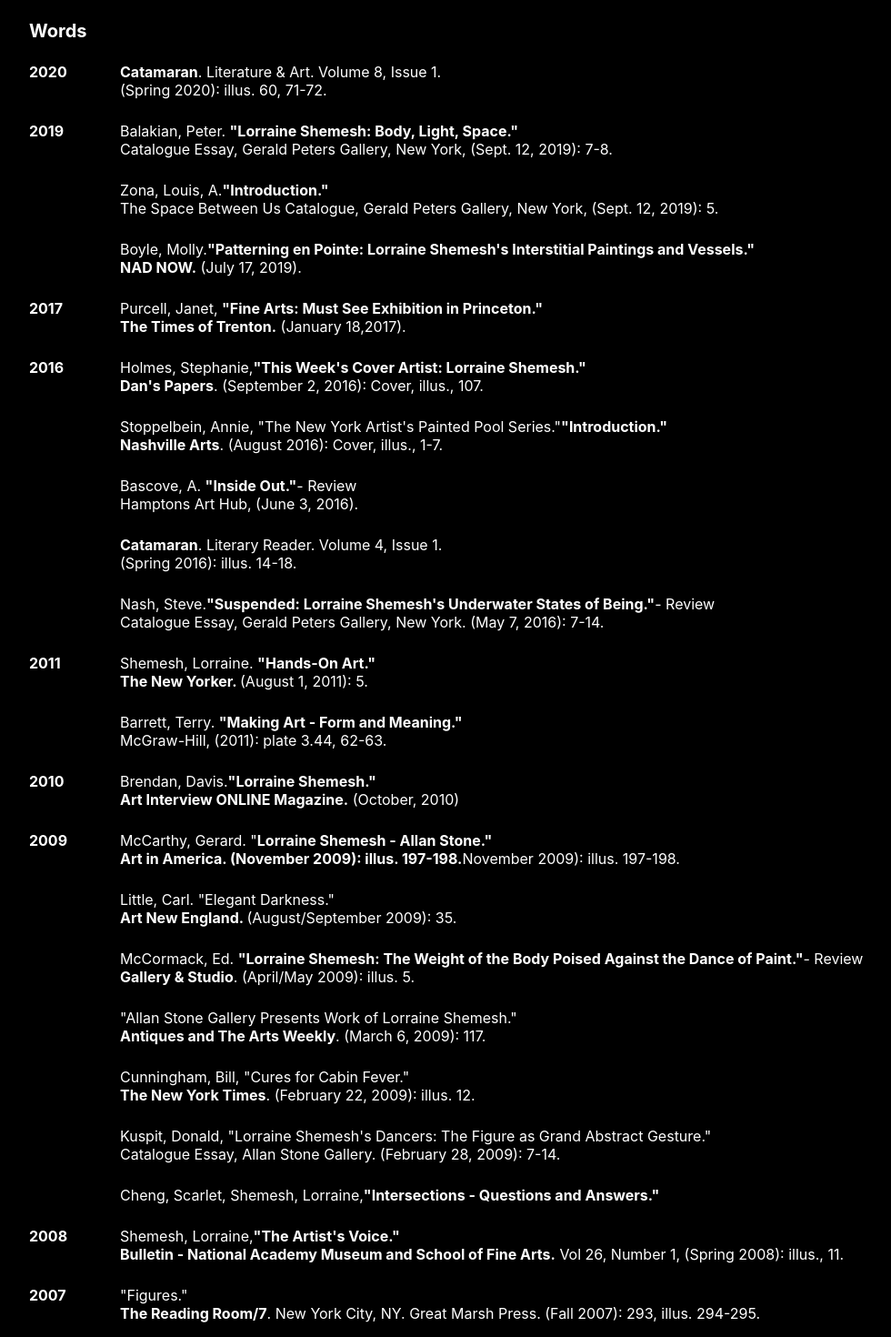
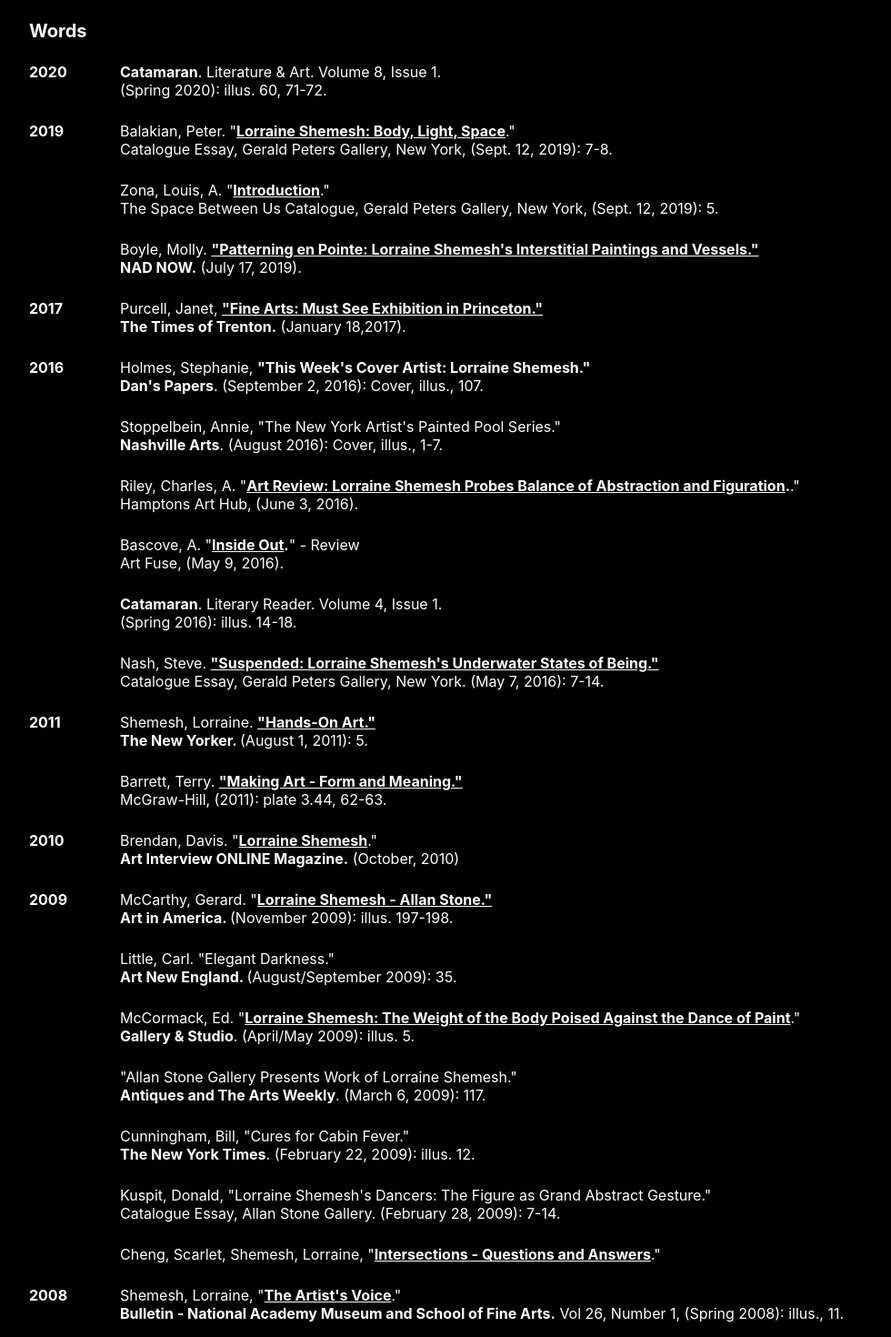
Before and after one commit to aishatoule/lorraine-shemesh-site, a React (Create React App) app: page /words in a window 1280 px wide. Shown: the part 680-2150 px from the top of the page at 91% size, without its empty margins (278-1258 px from the left). Built offline with nearby package versions, Linux system fonts and the light colour scheme; grey boxes are pictures that could not be loaded; what redux-immutable-state-invariant would draw is missing.

Commit message:
making links white underlined, fixes to text

```diff
--- a/src/components/pages/Words.js
+++ b/src/components/pages/Words.js
@@ -21,15 +21,15 @@
                     <p className="exhibition-year"><b>2019</b></p>
                     <div className="exhibition-content-right">
                         <div className="exhibition-container">
-                            <p className="exhibition-name">Balakian, Peter. <b><a href="http://www.lorraineshemesh.com/bibliography/biblio_balakian.html" >"Lorraine Shemesh: Body, Light, Space."</a></b></p>
+                            <p className="exhibition-name">Balakian, Peter. "<b><a href="http://www.lorraineshemesh.com/bibliography/biblio_balakian.html" >Lorraine Shemesh: Body, Light, Space</a></b>."</p>
                             <p className="exhibition-name">Catalogue Essay, Gerald Peters Gallery, New York, (Sept. 12, 2019): 7-8.</p>
                         </div>
                         <div className="exhibition-container">
-                            <p className="exhibition-name">Zona, Louis, A.<b><a href="https://unruffled-knuth-c3e5aa.netlify.app/">"Introduction."</a></b></p>
+                            <p className="exhibition-name">Zona, Louis, A. "<b><a href="https://unruffled-knuth-c3e5aa.netlify.app/">Introduction</a></b>."</p>
                             <p className="exhibition-name">The Space Between Us Catalogue, Gerald Peters Gallery, New York, (Sept. 12, 2019): 5.</p>
                         </div>
                         <div className="exhibition-container">
-                            <p className="exhibition-name">Boyle, Molly.<b><a target="_blank" rel="noopener noreferrer" href="https://www.nadnowjournal.org/reviews/patterning-en-pointe-lorraine-shemeshs-interstitial-paintings-and-vessels/">"Patterning en Pointe: Lorraine Shemesh's Interstitial Paintings and Vessels."</a></b></p>
+                            <p className="exhibition-name">Boyle, Molly. <b><a target="_blank" rel="noopener noreferrer" href="https://www.nadnowjournal.org/reviews/patterning-en-pointe-lorraine-shemeshs-interstitial-paintings-and-vessels/">"Patterning en Pointe: Lorraine Shemesh's Interstitial Paintings and Vessels."</a></b></p>
                             <p className="exhibition-name"><b>NAD NOW.</b> (July 17, 2019).</p>
                         </div>
                     </div>
@@ -47,23 +47,27 @@
                     <p className="exhibition-year"><b>2016</b></p>
                     <div className="exhibition-content-right">
                         <div className="exhibition-container">
-                            <p className="exhibition-name">Holmes, Stephanie,<b><a href="https://unruffled-knuth-c3e5aa.netlify.app/">"This Week's Cover Artist: Lorraine Shemesh."</a></b></p>
+                            <p className="exhibition-name">Holmes, Stephanie, <b>"This Week's Cover Artist: Lorraine Shemesh."</b></p>
                             <p className="exhibition-name"><b>Dan's Papers</b>. (September 2, 2016): Cover, illus., 107.</p>
                         </div>
                         <div className="exhibition-container">
-                            <p className="exhibition-name">Stoppelbein, Annie, "The New York Artist's Painted Pool Series."<b><a href="https://unruffled-knuth-c3e5aa.netlify.app/">"Introduction."</a></b></p>
+                            <p className="exhibition-name">Stoppelbein, Annie, "The New York Artist's Painted Pool Series."</p>
                             <p className="exhibition-name"><b>Nashville Arts</b>. (August 2016): Cover, illus., 1-7.</p>
                         </div>
                         <div className="exhibition-container">
-                            <p className="exhibition-name">Bascove, A. <b><a href="https://unruffled-knuth-c3e5aa.netlify.app/">"Inside Out."</a></b>- Review</p>
+                            <p className="exhibition-name">Riley, Charles, A. "<b><a href="https://unruffled-knuth-c3e5aa.netlify.app/">Art Review: Lorraine Shemesh Probes Balance of Abstraction and Figuration</a>.</b>."</p>
                             <p className="exhibition-name">Hamptons Art Hub, (June 3, 2016).</p>
+                        </div>
+                        <div className="exhibition-container">
+                            <p className="exhibition-name">Bascove, A. "<b><a href="https://unruffled-knuth-c3e5aa.netlify.app/">Inside Out</a>.</b>" - Review</p>
+                            <p className="exhibition-name">Art Fuse, (May 9, 2016).</p>
                         </div>
                         <div className="exhibition-container">
                             <p className="exhibition-name"><b>Catamaran</b>. Literary Reader. Volume 4, Issue 1.</p>
                             <p className="exhibition-name">(Spring 2016): illus. 14-18.</p>
                         </div>
                         <div className="exhibition-container">
-                            <p className="exhibition-name">Nash, Steve.<b><a href="https://unruffled-knuth-c3e5aa.netlify.app/">"Suspended: Lorraine Shemesh's Underwater States of Being."</a></b>- Review</p>
+                            <p className="exhibition-name">Nash, Steve. <b><a href="https://unruffled-knuth-c3e5aa.netlify.app/">"Suspended: Lorraine Shemesh's Underwater States of Being."</a></b></p>
                             <p className="exhibition-name">Catalogue Essay, Gerald Peters Gallery, New York. (May 7, 2016): 7-14.</p>
                         </div>
                     </div>
@@ -85,7 +89,7 @@
                 <p className="exhibition-year"><b>2010</b></p>
                 <div className="exhibition-content-right">
                     <div className="exhibition-container">
-                        <p className="exhibition-name">Brendan, Davis.<b><a href="https://unruffled-knuth-c3e5aa.netlify.app/">"Lorraine Shemesh."</a></b></p>
+                        <p className="exhibition-name">Brendan, Davis. "<b><a href="https://unruffled-knuth-c3e5aa.netlify.app/">Lorraine Shemesh</a></b>."</p>
                         <p className="exhibition-name"><b>Art Interview ONLINE Magazine.</b> (October, 2010)</p>
                     </div>
                 </div>
@@ -95,14 +99,14 @@
                 <div className="exhibition-content-right">
                     <div className="exhibition-container">
                         <p className="exhibition-name">McCarthy, Gerard. "<b><a href="https://unruffled-knuth-c3e5aa.netlify.app/">Lorraine Shemesh - Allan Stone."</a></b></p>
-                        <p className="exhibition-name"><b>Art in America. (November 2009): illus. 197-198.</b>November 2009): illus. 197-198.</p>
+                        <p className="exhibition-name"><b>Art in America. </b>(November 2009): illus. 197-198.</p>
                     </div>
                     <div className="exhibition-container">
                         <p className="exhibition-name">Little, Carl. "Elegant Darkness."</p>
                         <p className="exhibition-name"><b>Art New England. </b>(August/September 2009): 35.</p>
                     </div>
                     <div className="exhibition-container">
-                        <p className="exhibition-name">McCormack, Ed. <b><a href="https://unruffled-knuth-c3e5aa.netlify.app/">"Lorraine Shemesh: The Weight of the Body Poised Against the Dance of Paint."</a></b>- Review</p>
+                        <p className="exhibition-name">McCormack, Ed. "<b><a href="https://unruffled-knuth-c3e5aa.netlify.app/">Lorraine Shemesh: The Weight of the Body Poised Against the Dance of Paint</a></b>."</p>
                         <p className="exhibition-name"><b>Gallery & Studio</b>. (April/May 2009): illus. 5.</p>
                     </div>
                     <div className="exhibition-container">
@@ -118,7 +122,7 @@
                         <p className="exhibition-name">Catalogue Essay, Allan Stone Gallery. (February 28, 2009): 7-14.</p>
                     </div>
                     <div className="exhibition-container">
-                        <p className="exhibition-name">Cheng, Scarlet, Shemesh, Lorraine,<b><a href="https://unruffled-knuth-c3e5aa.netlify.app/">"Intersections - Questions and Answers."</a></b></p>
+                        <p className="exhibition-name">Cheng, Scarlet, Shemesh, Lorraine, "<b><a href="https://unruffled-knuth-c3e5aa.netlify.app/">Intersections - Questions and Answers</a></b>."</p>
                     </div>
                 </div>
             </div>
@@ -126,7 +130,7 @@
                 <p className="exhibition-year"><b>2008</b></p>
                 <div className="exhibition-content-right">
                     <div className="exhibition-container">
-                        <p className="exhibition-name">Shemesh, Lorraine,<b><a href="https://unruffled-knuth-c3e5aa.netlify.app/">"The Artist's Voice."</a></b></p>
+                        <p className="exhibition-name">Shemesh, Lorraine, "<b><a href="https://unruffled-knuth-c3e5aa.netlify.app/">The Artist's Voice</a></b>."</p>
                         <p className="exhibition-name"><b>Bulletin - National Academy Museum and School of Fine Arts.</b> Vol 26, Number 1, (Spring 2008): illus., 11.</p>
                     </div>
                 </div>
@@ -167,7 +171,7 @@
                 <p className="exhibition-year"><b>2006</b></p>
                 <div className="exhibition-content-right">
                     <div className="exhibition-container">
-                        <p className="exhibition-name"><b><a href="https://unruffled-knuth-c3e5aa.netlify.app/">Pool</a></b>- A Journal of Poetry. Los Angeles, CA. Literary Pool, Inc. Scarecrow Press. (Fall 2006): Volume 6, cover.</p>
+                        <p className="exhibition-name"><b>Pool</b>- A Journal of Poetry. Los Angeles, CA. Literary Pool, Inc. Scarecrow Press. (Fall 2006): Volume 6, cover.</p>
                         <p className="exhibition-name"><b>The Reading Room/7</b>. New York City, NY. Great Marsh Press. (Fall 2007): 293, illus. 294-295.</p>
                     </div>
                     <div className="exhibition-container">
@@ -187,7 +191,7 @@
                         <p className="exhibition-name"><b></b>(February 16, 2006): 6.</p>
                     </div>
                     <div className="exhibition-container">
-                        <p className="exhibition-name">Zona, Louis A., <a href="https://unruffled-knuth-c3e5aa.netlify.app/"><b>“Introduction.”</b></a></p>
+                        <p className="exhibition-name">Zona, Louis A., "<a href="https://unruffled-knuth-c3e5aa.netlify.app/"><b>Introduction</b></a>."</p>
                         <p className="exhibition-name"><b>Museum Catalogue, Butler Institute of American Art.</b> (February 26, 2006): 3.</p>
                     </div>
                     <div className="exhibition-container">
@@ -230,7 +234,7 @@
                         <p className="exhibition-name"><b></b>Arts & Leisure Guide, (April 25, 2004): illus., 35.</p>
                     </div>
                     <div className="exhibition-container">
-                        <p className="exhibition-name">Stone, Allan, <a href="https://unruffled-knuth-c3e5aa.netlify.app/"><b>"Liquid States."</b></a></p>
+                        <p className="exhibition-name">Stone, Allan, "<a href="https://unruffled-knuth-c3e5aa.netlify.app/"><b>Liquid States</b></a>."</p>
                         <p className="exhibition-name"><b>Allan Stone Gallery Catalogue</b> . (May 1, 2004).</p>
                     </div>
                 </div>
@@ -275,7 +279,7 @@
                         <p className="exhibition-name"><b>Painting as a Language</b>, Wadsworth, Thomson Learning, Inc., (2000): illus., 140.</p>
                     </div>
                     <div className="exhibition-container">
-                        <p className="exhibition-name">Goodman, Jonathan, "<a href="https://unruffled-knuth-c3e5aa.netlify.app/">Lorraine Shemesh at Allan Stone.</a>”</p>
+                        <p className="exhibition-name">Goodman, Jonathan, "<b><a href="https://unruffled-knuth-c3e5aa.netlify.app/">Lorraine Shemesh at Allan Stone.</a></b>”</p>
                         <p className="exhibition-name"><b>Art in America</b>. (December 2000): illus., 122.</p>
                     </div>
                     <div className="exhibition-container">
@@ -294,7 +298,7 @@
                         <p className="exhibition-name"><b>The New York Times</b>. (May 26, 2000): 34.</p>
                     </div>
                     <div className="exhibition-container">
-                        <p className="exhibition-name">Dobyns, Stephen, McCormack, Ed, "<a href="https://unruffled-knuth-c3e5aa.netlify.app/">Water-Works.</a>"</p>
+                        <p className="exhibition-name">Dobyns, Stephen, McCormack, Ed, "<b><a href="https://unruffled-knuth-c3e5aa.netlify.app/">Water-Works</a></b>."</p>
                         <p className="exhibition-name"><b>Allan Stone Gallery Catalogue</b>. (April 29, 2000): illus., 2-3.</p>
                     </div>
                 </div>
@@ -383,7 +387,7 @@
                         <p className="exhibition-name"><b>Cover Arts New York</b>. (June 4, 1988): 15.  </p>
                     </div>
                     <div className="exhibition-container">
-                        <p className="exhibition-name">Little, Carl, "<a href="https://unruffled-knuth-c3e5aa.netlify.app/">Lorraine Shemesh at Allan Stone.</a>"</p>
+                        <p className="exhibition-name">Little, Carl, ",<b><a href="https://unruffled-knuth-c3e5aa.netlify.app/">Lorraine Shemesh at Allan Stone.</a></b>"</p>
                         <p className="exhibition-name"><b>Art in America</b>. (September 1988): 189.</p>
                     </div>
                     <div className="exhibition-container">
--- a/src/css/definitions/reset 2.scss
+++ b/src/css/definitions/reset 2.scss
@@ -49,7 +49,8 @@
 
 a {
 	text-decoration: none;
-	color: inherit;
+	color: white;
+	text-decoration: underline;
 }
 
 button {
--- a/src/css/definitions/reset.scss
+++ b/src/css/definitions/reset.scss
@@ -49,7 +49,8 @@
 
 a {
 	text-decoration: none;
-	color: inherit;
+	color: white;
+	text-decoration: underline;
 }
 
 button {
```
